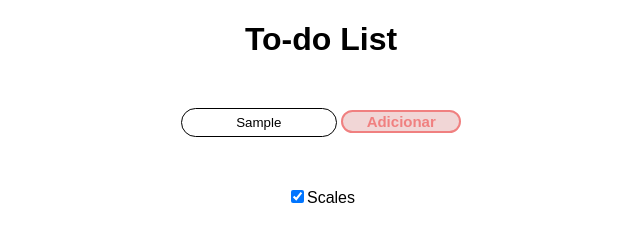
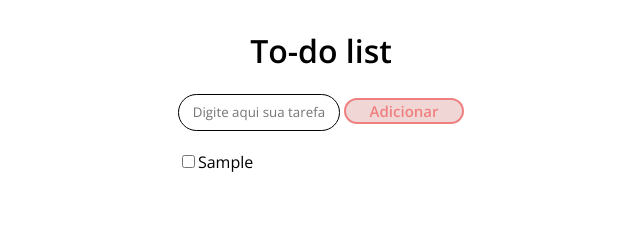
Before and after one commit to julianabc/dio-desafio-github, a plain HTML site: page To-Do List/index.html in a window 1280 px wide. Both pictures are taken after typing "Sample" into the empty fields and a click on the button "Adicionar". Shown: the whole page, without its empty margins (319-959 px from the left). Drawn offline with nearby package versions, Linux system fonts and the light colour scheme.

Commit message:
Finalização do to do list

```diff
--- a/To-Do List/assets/css/style.css
+++ b/To-Do List/assets/css/style.css
@@ -1,14 +1,14 @@
-body{
-    text-align: center;
-    font-family: Arial, sans-serif;
+@import url("https://fonts.googleapis.com/css2?family=Open+Sans:wght@300;600&display=swap");
+
+* {
+  font-family: "Open Sans", sans-serif;
 }
 
-#to-do_ID{
-    height: 25px;
-    width: 150px;
-    border-radius: 50px;
-    border: 1px solid black;
-    text-align: center;
+body {
+  display: flex;
+  align-items: center;
+  justify-content: center;
+  flex-direction: column;
 }
 
 .btn-add{
@@ -22,6 +22,40 @@ body{
 
 }
 
-.container-lista{
-    margin: 50px 0;
+#to-do_ID{
+  height: 25px;
+  width: 150px;
+  border-radius: 50px;
+  border: 1px solid black;
+  text-align: center;
 }
+
+
+input[type="text"] {
+  padding: 5px;
+  border-radius: 5px;
+  border: 1px solid black;
+}
+
+#tasks {
+  display: flex;
+  flex-direction: column;
+  margin-top: 20px;
+}
+
+.task-item {
+  display: flex;
+  align-items: center;
+  margin-bottom: 10px;
+}
+
+input[type="text"] {
+  padding: 5px;
+  border-radius: 5px;
+  border: 1px solid black;
+}
+
+:checked + label {
+  text-decoration: line-through;
+  color: grey;
+}
--- a/To-Do List/assets/js/script.js
+++ /dev/null
@@ -1,11 +0,0 @@
-// trabalhando comm addeventlistener
-
-document.getElementById('btn-adc_ID').addEventListener('click', function(){
-
-
-
-
-
-
-
-});
--- /dev/null
+++ b/To-Do List/assets/js/scripts.js
@@ -0,0 +1,44 @@
+const form = document.getElementById('task-form');
+const taskList = document.getElementById('tasks');
+
+
+form.onsubmit = function (e) {
+	e.preventDefault();
+
+	// manda o valor para as tarefas
+	const inputField = document.getElementById('to-do_ID');
+	addTask(inputField.value);
+
+	// reseta o formulario
+	form.reset();
+};
+
+
+
+function addTask(description) {
+
+	// cria elemnentos do html
+	const taskContainer = document.createElement('div');
+	const newTask = document.createElement('input');
+	const taskLabel = document.createElement('label');
+
+	// cria a tarefa
+	const taskDescriptionNode = document.createTextNode(description);
+
+	// seta atributos da tarefa, incluindo nome e id com o mesmo nome da tarefa
+	newTask.setAttribute('type', 'checkbox');
+	newTask.setAttribute('name', description);
+	newTask.setAttribute('id', description);
+
+	// seta atrbutos da label
+	taskLabel.setAttribute('for', description);
+
+	// cria o nó
+	taskLabel.appendChild(taskDescriptionNode);
+
+	taskContainer.classList.add('task-item');
+	taskContainer.appendChild(newTask);
+	taskContainer.appendChild(taskLabel);
+
+	taskList.appendChild(taskContainer);
+}
--- a/To-Do List/index.html
+++ b/To-Do List/index.html
@@ -2,25 +2,19 @@
 <html lang="en">
 <head>
     <meta charset="UTF-8">
-    <meta http-equiv="X-UA-Compatible" content="IE=edge">
     <meta name="viewport" content="width=device-width, initial-scale=1.0">
-    <link rel="stylesheet" href="assets/css/style.css">
-    <title>To Do List</title>
+    <link rel="stylesheet" href="assets/css/style.css" />
+    <title>To-do list</title>
 </head>
 <body>
-    <h1>To-do List</h1>
-
-    <div class="container-lista">
-    <input type="text" name="to-do_name" id="to-do_ID" placeholder="Digite a sua tarefa">
-    <button name="btn-adc" id="btn-adc_ID" class="btn-add">Adicionar</button>
+    <h1>To-do list</h1>
+    <div id="list">
+        <form id="task-form">
+            <input id="to-do_ID" name="tarefa" type="text" placeholder="Digite aqui sua tarefa" />
+            <button type="submit" class="btn-add">Adicionar</button>
+        </form>
+        <div id="tasks"></div>
     </div>
-
-    <div class="container-checkbox">
-        <input type="checkbox" id="scales" name="scales" checked>Scales
-    </div>
-
-
-    <!-- Script javascript aqui -->
-    <script src="assets/js/script.js"></script>
+    <script src="assets/js/scripts.js"></script>
 </body>
 </html>
```
Lines whose indentation alone changed are shown as unchanged.
